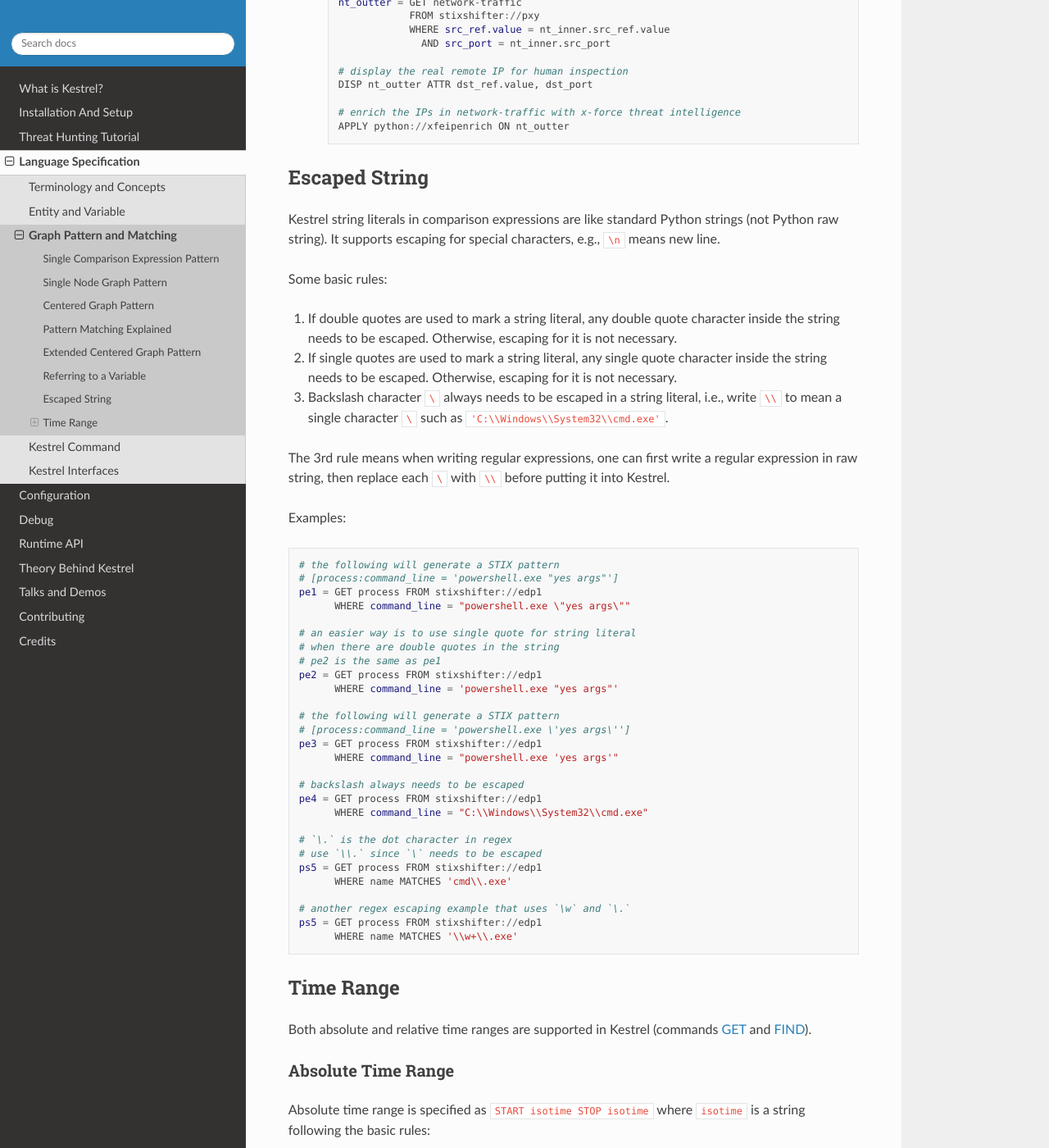
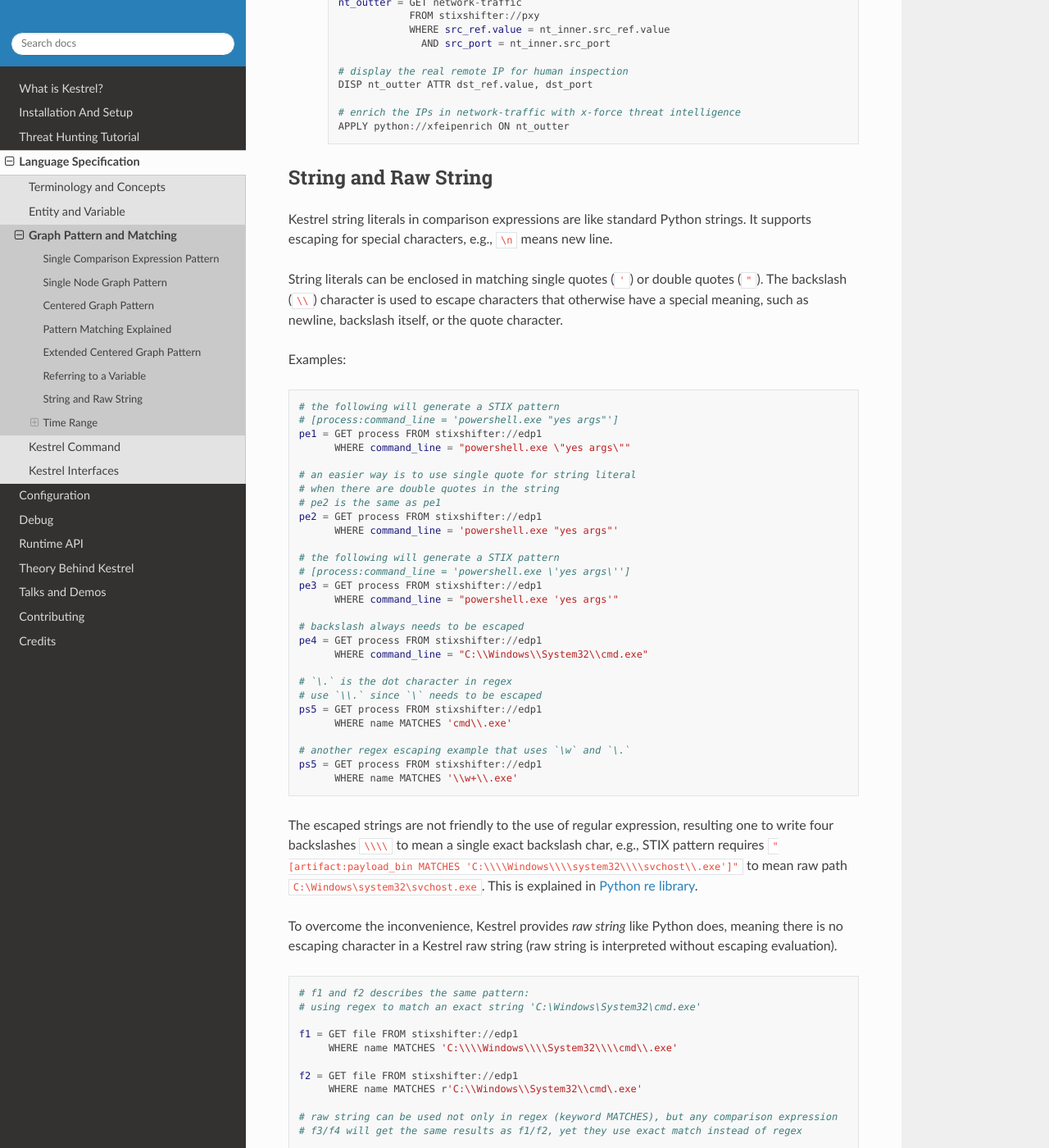
Before and after one commit to opencybersecurityalliance/kestrel-lang, a Sphinx documentation site: the page built from docs/language/ecgp.rst, in a window 1280 px wide and 1400 px high, scrolled down 8618 px. Shown: the whole window at 82% size. Built offline with Sphinx 7.4.7 and the Read the Docs theme 2.0.0, drawn with Linux system fonts in a browser that asks for light colours; some of the changed text lies outside the part shown.

Commit message:
add raw string doc; fix a link ref in doc

```diff
--- a/docs/language/ecgp.rst
+++ b/docs/language/ecgp.rst
@@ -477,30 +477,17 @@
         # enrich the IPs in network-traffic with x-force threat intelligence
         APPLY python://xfeipenrich ON nt_outter
 
-Escaped String
-==============
+String and Raw String
+=====================
 
 Kestrel string literals in comparison expressions are like standard Python
-strings (not Python raw string). It supports escaping for special characters,
-e.g., ``\n`` means new line.
+strings. It supports escaping for special characters, e.g., ``\n`` means new
+line.
 
-Some basic rules:
-
-#. If double quotes are used to mark a string literal, any double quote
-   character inside the string needs to be escaped. Otherwise, escaping for it
-   is not necessary.
-
-#. If single quotes are used to mark a string literal, any single quote
-   character inside the string needs to be escaped. Otherwise, escaping for it
-   is not necessary.
-
-#. Backslash character ``\`` always needs to be escaped in a string literal,
-   i.e., write ``\\`` to mean a single character ``\`` such as
-   ``'C:\\Windows\\System32\\cmd.exe'``.
-
-The 3rd rule means when writing regular expressions, one can first write a
-regular expression in raw string, then replace each ``\`` with ``\\`` before
-putting it into Kestrel.
+String literals can be enclosed in matching single quotes (``'``) or double
+quotes (``"``). The backslash (``\\``) character is used to escape characters
+that otherwise have a special meaning, such as newline, backslash itself, or
+the quote character.
 
 Examples:
 
@@ -534,6 +521,36 @@
     # another regex escaping example that uses `\w` and `\.`
     ps5 = GET process FROM stixshifter://edp1
           WHERE name MATCHES '\\w+\\.exe'
+
+The escaped strings are not friendly to the use of regular expression,
+resulting one to write four backslashes ``\\\\`` to mean a single exact
+backslash char, e.g., STIX pattern requires ``"[artifact:payload_bin MATCHES
+'C:\\\\Windows\\\\system32\\\\svchost\\.exe']"`` to mean raw path
+``C:\Windows\system32\svchost.exe``. This is explained in `Python re library`_.
+
+To overcome the inconvenience, Kestrel provides *raw string* like Python does,
+meaning there is no escaping character in a Kestrel raw string (raw string is
+interpreted without escaping evaluation).
+
+.. code-block:: coffeescript
+
+    # f1 and f2 describes the same pattern:
+    # using regex to match an exact string 'C:\Windows\System32\cmd.exe'
+
+    f1 = GET file FROM stixshifter://edp1
+         WHERE name MATCHES 'C:\\\\Windows\\\\System32\\\\cmd\\.exe'
+
+    f2 = GET file FROM stixshifter://edp1
+         WHERE name MATCHES r'C:\\Windows\\System32\\cmd\.exe'
+
+    # raw string can be used not only in regex (keyword MATCHES), but any comparison expression
+    # f3/f4 will get the same results as f1/f2, yet they use exact match instead of regex
+
+    f3 = GET file FROM stixshifter://edp1
+         WHERE name = 'C:\\Windows\\System32\\cmd.exe'
+
+    f4 = GET file FROM stixshifter://edp1
+         WHERE name = r'C:\Windows\System32\cmd.exe'
 
 Time Range
 ==========
@@ -597,3 +614,4 @@
 .. _STIX Cyber Observable Objects: http://docs.oasis-open.org/cti/stix/v2.0/stix-v2.0-part4-cyber-observable-objects.html
 .. _OCA/stix-extension: https://github.com/opencybersecurityalliance/stix-extensions
 .. _STIX Observation Expression: http://docs.oasis-open.org/cti/stix/v2.0/cs01/part5-stix-patterning/stix-v2.0-cs01-part5-stix-patterning.html#_Toc496717745
+.. _Python re library: https://docs.python.org/3/library/re.html
--- a/docs/tutorial.rst
+++ b/docs/tutorial.rst
@@ -66,7 +66,7 @@
 =================
 
 To develop a hunt flow using Jupyter Notebook, you need to first follow the
-instructions in :ref:`installation/runtime:Front-Ends Installation` to install
+instructions in :ref:`installation/runtime:Kestrel Front-End Setup` to install
 the Kestrel Jupyter Notebook kernel if you haven't done so.
 
 Creating A Hunt Book
```
